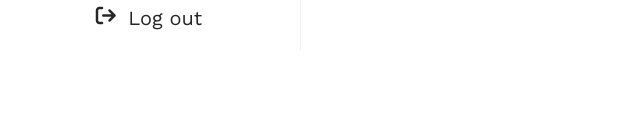
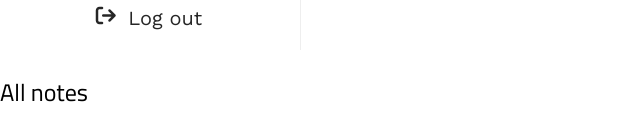
Before and after one commit to bourdier/jotter, a React (Create React App) app: page /login in a window 1280 px wide. Shown: the part 750-882 px from the top of the page, without its empty margins (0-640 px from the left). Before the commit the page ends 800 px from the top, so only its background shows below. Built offline with nearby package versions, Linux system fonts and the light colour scheme; a web font is replaced by a local one.

Commit message:
Create upperbar

```diff
--- /dev/null
+++ b/src/components/Upperbar.js
@@ -0,0 +1,7 @@
+export default function Upperbar() {
+  return (
+    <div className="upperbar">
+      <h2>All notes</h2>
+    </div>
+  )
+}
--- a/src/routes/Dashboard.js
+++ b/src/routes/Dashboard.js
@@ -1,9 +1,11 @@
 import Navtab from "../components/Navtab"
+import Upperbar from "../components/Upperbar"
 
 export default function Dashboard() {
   return (
     <div className="dashboard">
       <Navtab />
+      <Upperbar />
     </div>
   )
 }
```
